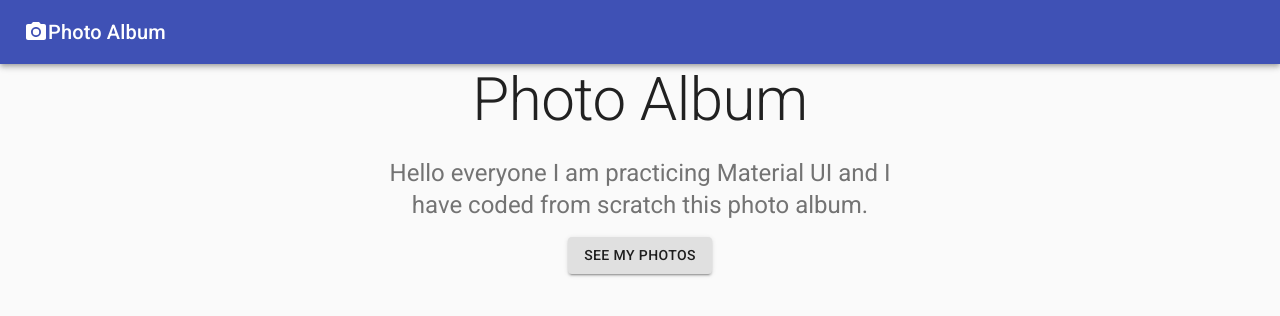
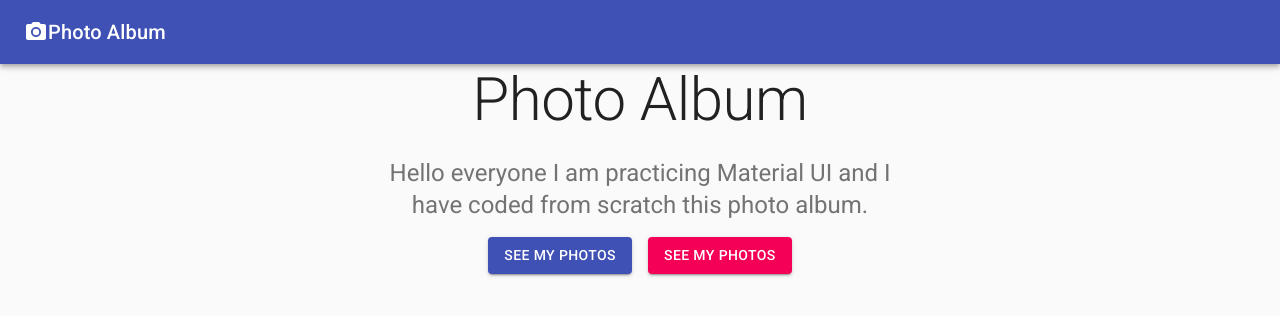
Before and after one commit to iamlydial/material-ui-demo, a React (Create React App) app: page / in a window 1280 px wide. Shown: the top 316 px of the page. Built offline with nearby package versions, Linux system fonts and the light colour scheme.

Commit message:
added buttons

```diff
--- a/src/App.jsx
+++ b/src/App.jsx
@@ -49,7 +49,14 @@
               <div>
                 <Grid container spacing={2} justifyContent="center">
                   <Grid item>
-                    <Button variant="contained">See my photos</Button>
+                    <Button variant="contained" color="primary">
+                      See my photos
+                    </Button>
+                  </Grid>
+                  <Grid item>
+                    <Button variant="contained" color="secondary">
+                      See my photos
+                    </Button>
                   </Grid>
                 </Grid>
               </div>
```
